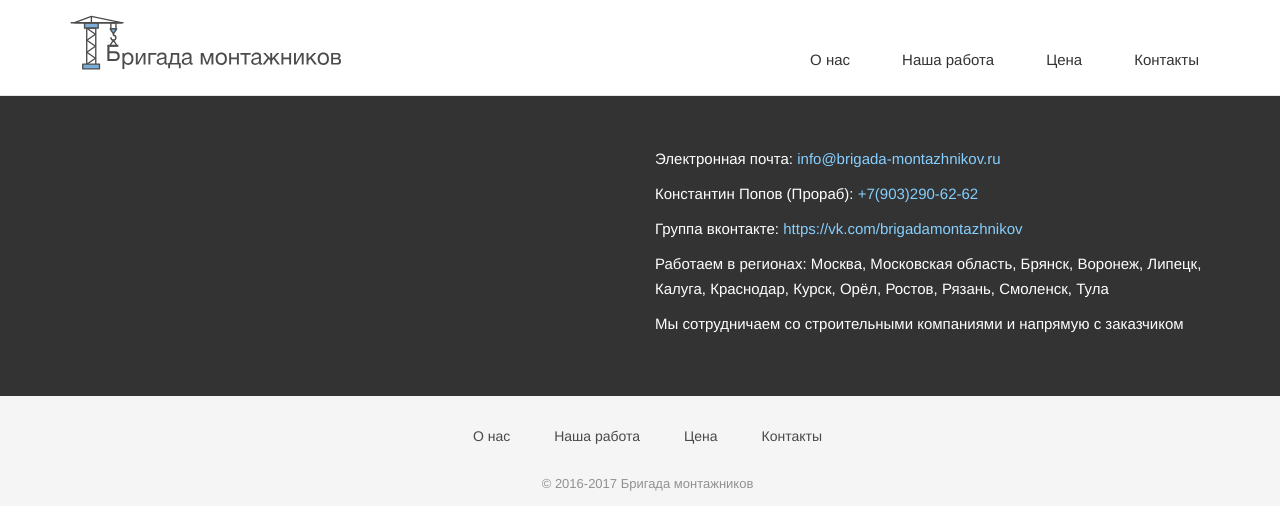
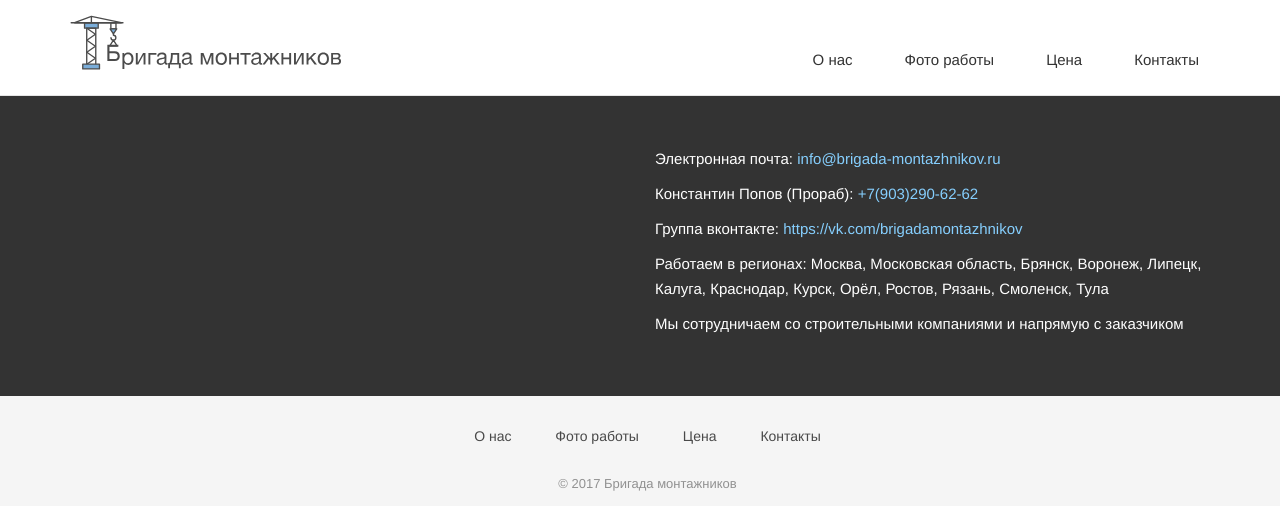
Before and after one commit to komarovalexander/site_bm, a Jekyll site: the page built from contact.html, in a window 1280 px wide. Shown: the top 530 px of the page. Built offline with Jekyll 4.4.1, drawn with Linux system fonts in a browser that asks for light colours; nearby versions of some CDN libraries; some web fonts are replaced.

Commit message:
no message

```diff
--- a/_includes/footer.html
+++ b/_includes/footer.html
@@ -6,12 +6,12 @@
         <div class="footer-manu">
           <ul>
               <li><a href="{{ site.baseurl }}/about/">О нас</a></li>
-              <li><a href="{{ site.baseurl }}/work/">Наша работа</a></li>
+              <li><a href="{{ site.baseurl }}/work/">Фото работы</a></li>
               <li><a href="{{ site.baseurl }}/price/">Цена</a></li>
               <li><a href="{{ site.baseurl }}/contact/">Контакты</a></li>
           </ul>
         </div>
-        <p>© 2016-{{ site.time | date: '%Y' }} Бригада монтажников</p>
+        <p>© {{ site.time | date: '%Y' }} Бригада монтажников</p>
       </div>
     </div>
   </div>
--- a/_includes/header.html
+++ b/_includes/header.html
@@ -29,7 +29,7 @@
             <div class="collapse navbar-collapse" id="bs-example-navbar-collapse-1">
               <ul class="nav navbar-nav navbar-right">
                 <li><a href="{{ site.baseurl }}/about/">О нас</a></li>
-                <li><a href="{{ site.baseurl }}/work/">Наша работа</a></li>
+                <li><a href="{{ site.baseurl }}/work/">Фото работы</a></li>
                 <li><a href="{{ site.baseurl }}/price/">Цена</a></li>
                 <li><a href="{{ site.baseurl }}/contact/">Контакты</a></li>
               </ul>
--- a/contact.html
+++ b/contact.html
@@ -24,14 +24,6 @@ permalink: /contact/
           Мы сотрудничаем со строительными компаниями и напрямую с заказчиком
         </p>
         <script type="text/javascript" src="//vk.com/js/api/openapi.js?150"></script>
-
-        <!-- VK Widget -->
-        <div id="vk_contact_us"></div>
-        <script type="text/javascript">
-        VK.Widgets.ContactUs("vk_contact_us", {text: "Написать нам Вконтакте", height: 20}, -155537949);
-        </script>
-      </div><!-- .col-md-5 close -->
-
     </div>
   </div>
 </section>
```
